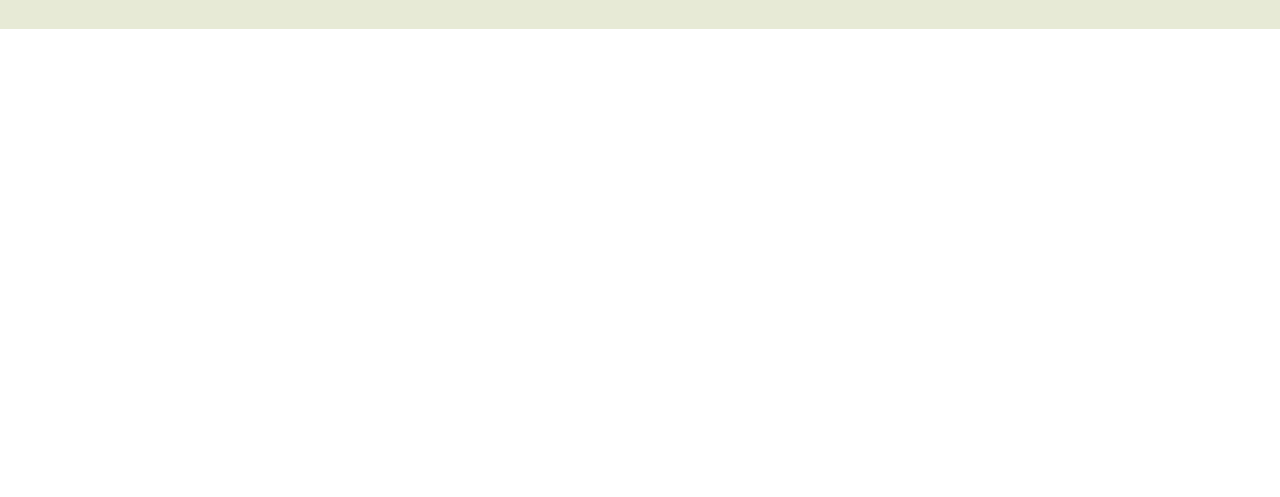
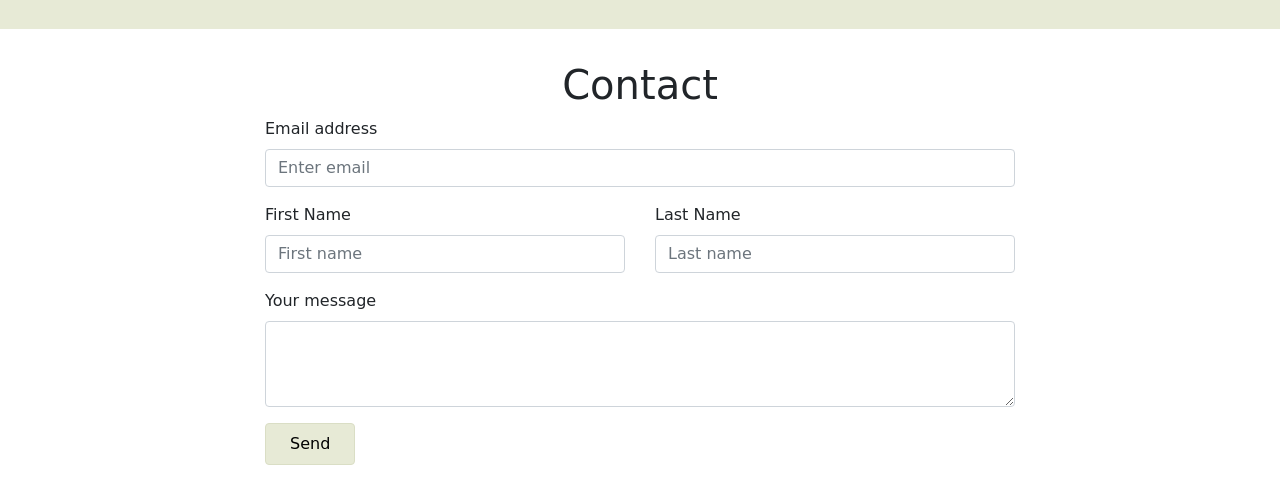
Before and after one commit to HlmHc79/01v2-First-Landing-Page-with-Bootstrap, a plain HTML site: page index.html in a window 1280 px wide. Shown: the part 1968-2465 px from the top of the page. Before the commit the page ends 1997 px from the top, so only its background shows below. Drawn offline with nearby package versions, Linux system fonts and the light colour scheme; a web font is replaced by a local one.

Commit message:
add section contact

```diff
--- a/index.html
+++ b/index.html
@@ -25,7 +25,7 @@
             <a class="nav-link" href="#">About <span class="sr-only">(current)</span></a>
           </li>
           <li class="nav-item">
-            <a class="nav-link" href="#portfolio">Portfolio</a>
+            <a class="nav-link" href="#portfolio">Boardgames</a>
           </li>
           <li class="nav-item">
             <a class="nav-link" href="#">Contact</a>
@@ -62,7 +62,7 @@
 </section>
 
 <section id="portfolio">
-    <h1 class="text-sm-center"> My favorite Youtube videos</h1>
+    <h1 class="text-sm-center"> My favorite Boardgames</h1>
 
     <div class="row align-items-center col align-self-center">
         <div class="col-sm-12 col-md-6 col-lg-4">
@@ -97,6 +97,40 @@
             <a href="https://youtu.be/jDJ5WwpV3Sg" target="popup" onclick="window.open('https://youtu.be/jDJ5WwpV3Sg','popup','width=600,height=600');"><img class="thb img-thumbnail"src="img/wingspan.jpeg" alt="youtube thumbnails"target="_blank"/><p class="thbn">Wingspan</p></a>
         </div>
 </section>
+
+<section class="contact">
+    <div class="container__form">
+    <h1 class="text-sm-center"> Contact</h1>
+    <form action="https://formkeep.com/f/77f780a90319"
+        accept-charset="UTF-8"
+        enctype="multipart/form-data"
+        method="POST">
+
+        <div class="form-group">
+          <label for="exampleInputEmail1">Email address</label>
+          <input type="email" class="form-control" id="exampleInputEmail1" aria-describedby="emailHelp" placeholder="Enter email">
+        </div>
+
+        <div class="row">
+            <div class="col">
+                <label for="exampleInput">First Name</label>
+              <input type="text" class="form-control" placeholder="First name">
+            </div>
+            <div class="col">
+                <label for="exampleInput">Last Name</label>
+              <input type="text" class="form-control" placeholder="Last name">
+            </div>
+          </div>
+
+          <div class="form-group mess">
+            <label for="exampleInput">Your message</label>
+            <textarea class="form-control" id="exampleFormControlTextarea1" rows="3"></textarea>
+          </div>
+          <button type="submit" class="btn">Send</button>
+        </form>
+        </div>
+</section>
+
     <script src="https://code.jquery.com/jquery-3.2.1.slim.min.js" integrity="sha384-KJ3o2DKtIkvYIK3UENzmM7KCkRr/rE9/Qpg6aAZGJwFDMVNA/GpGFF93hXpG5KkN" crossorigin="anonymous"></script>
     <script src="https://cdn.jsdelivr.net/npm/popper.js@1.12.9/dist/umd/popper.min.js" integrity="sha384-ApNbgh9B+Y1QKtv3Rn7W3mgPxhU9K/ScQsAP7hUibX39j7fakFPskvXusvfa0b4Q" crossorigin="anonymous"></script>
     <script src="https://cdn.jsdelivr.net/npm/bootstrap@4.0.0/dist/js/bootstrap.min.js" integrity="sha384-JZR6Spejh4U02d8jOt6vLEHfe/JQGiRRSQQxSfFWpi1MquVdAyjUar5+76PVCmYl" crossorigin="anonymous"></script>
--- a/style.css
+++ b/style.css
@@ -66,6 +66,25 @@ opacity: 0.75;
     filter: drop-shadow(0.35rem 0.35rem 0.4rem rgba(0, 0, 0, 0.5));
 }
 
+.contact {
+    padding:2em 0;
+}
+
+.container__form {
+    max-width:750px;
+    width: 80%;
+    margin: auto;
+}
+.mess {
+    padding-top:1em;
+}
+
+.btn {
+    background-color:#e7ead6;
+    border: solid 1px #dadec5;
+    padding:0.5em 1.5em;
+}
+
 @media (min-width: 768px) {
     .navbar-expand-md .navbar-collapse {
      justify-content:end;
```
